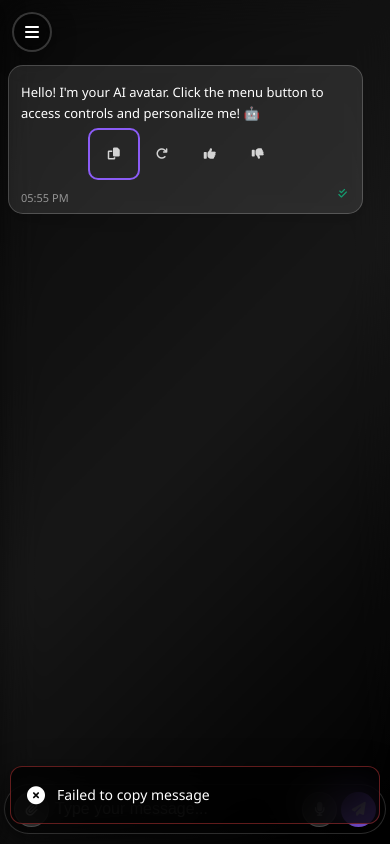
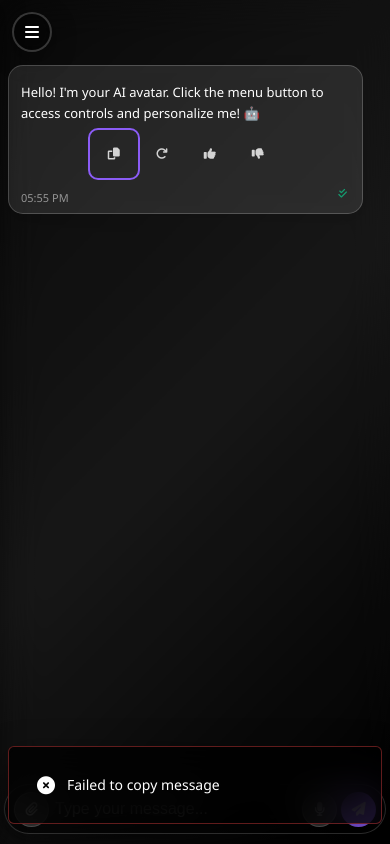
Before and after one commit to theaniketraj/lawgic, a React (Create React App) app: page / in a window 390 px wide. Both pictures are taken after a click on the button 113 px from the left and 153 px from the top of the page. Built offline with nearby package versions, Linux system fonts and the light colour scheme.

Commit message:
hopefully

```diff
--- a/src/components/Toast.css
+++ b/src/components/Toast.css
@@ -70,5 +70,31 @@
     left: 10px;
     min-width: unset;
     max-width: unset;
+    padding: 12px 14px;
+    font-size: 14px;
+    border-radius: 8px;
+  }
+
+  .toast-container {
+    padding: 10px;
   }
 }
+
+@media (max-width: 480px) {
+  .toast {
+    right: 8px;
+    left: 8px;
+    padding: 10px 12px;
+    font-size: 13px;
+    border-radius: 6px;
+  }
+}
+
+@media (max-width: 360px) {
+  .toast {
+    right: 5px;
+    left: 5px;
+    padding: 8px 10px;
+    font-size: 12px;
+  }
+}
```
